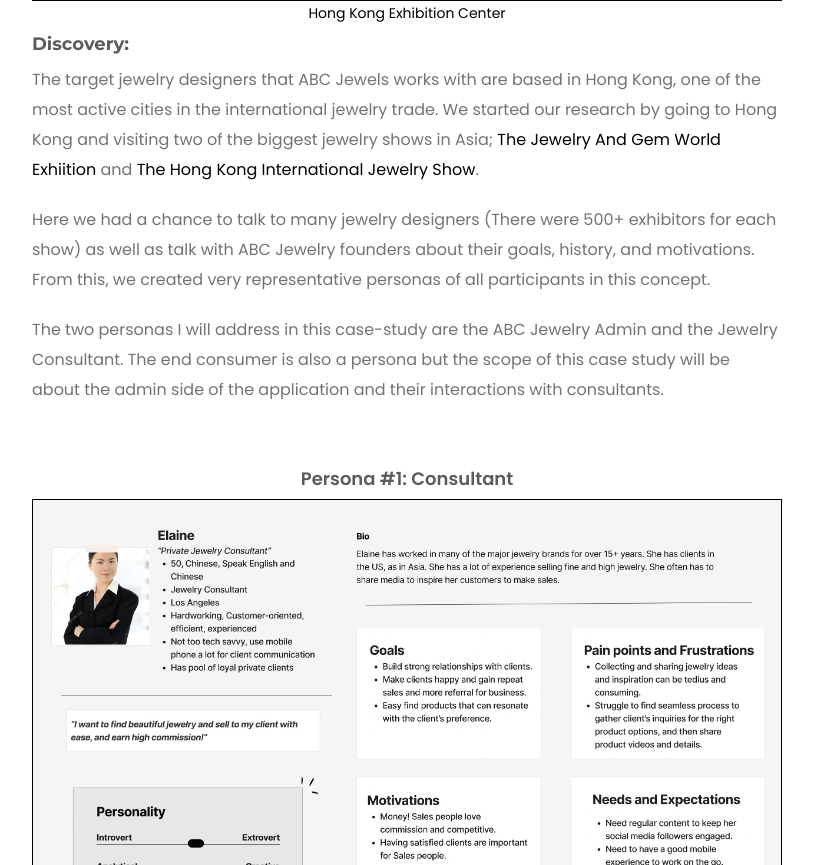
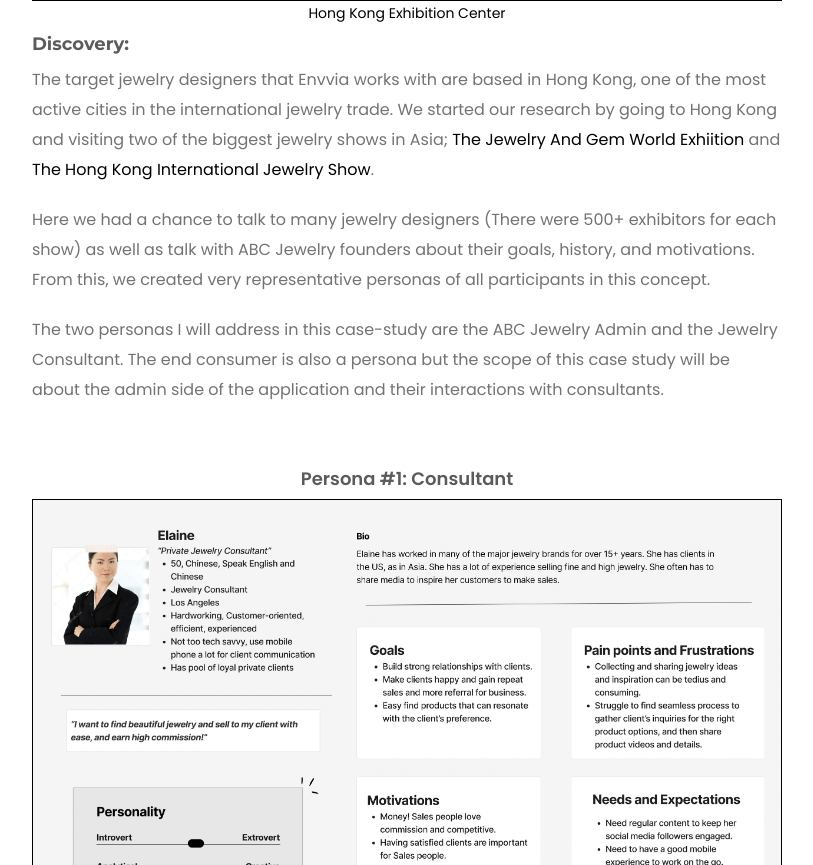
Before and after one commit to MyLightIsOn/portfolio, a website: page case-study-1.html in a window 1280 px wide. Shown: the part 2894-3759 px from the top of the page, without its empty margins (73-886 px from the left). Drawn offline with nearby package versions, Linux system fonts and the light colour scheme.

Commit message:
Fixed typo

```diff
--- a/case-study-1.html
+++ b/case-study-1.html
@@ -306,8 +306,8 @@
                 <h4>Discovery:</h4>
 
                 <p>
-                  The target jewelry designers that ABC Jewels works with are
-                  based in Hong Kong, one of the most active cities in the
+                  The target jewelry designers that Envvia works with are based
+                  in Hong Kong, one of the most active cities in the
                   international jewelry trade. We started our research by going
                   to Hong Kong and visiting two of the biggest jewelry shows in
                   Asia;
```
